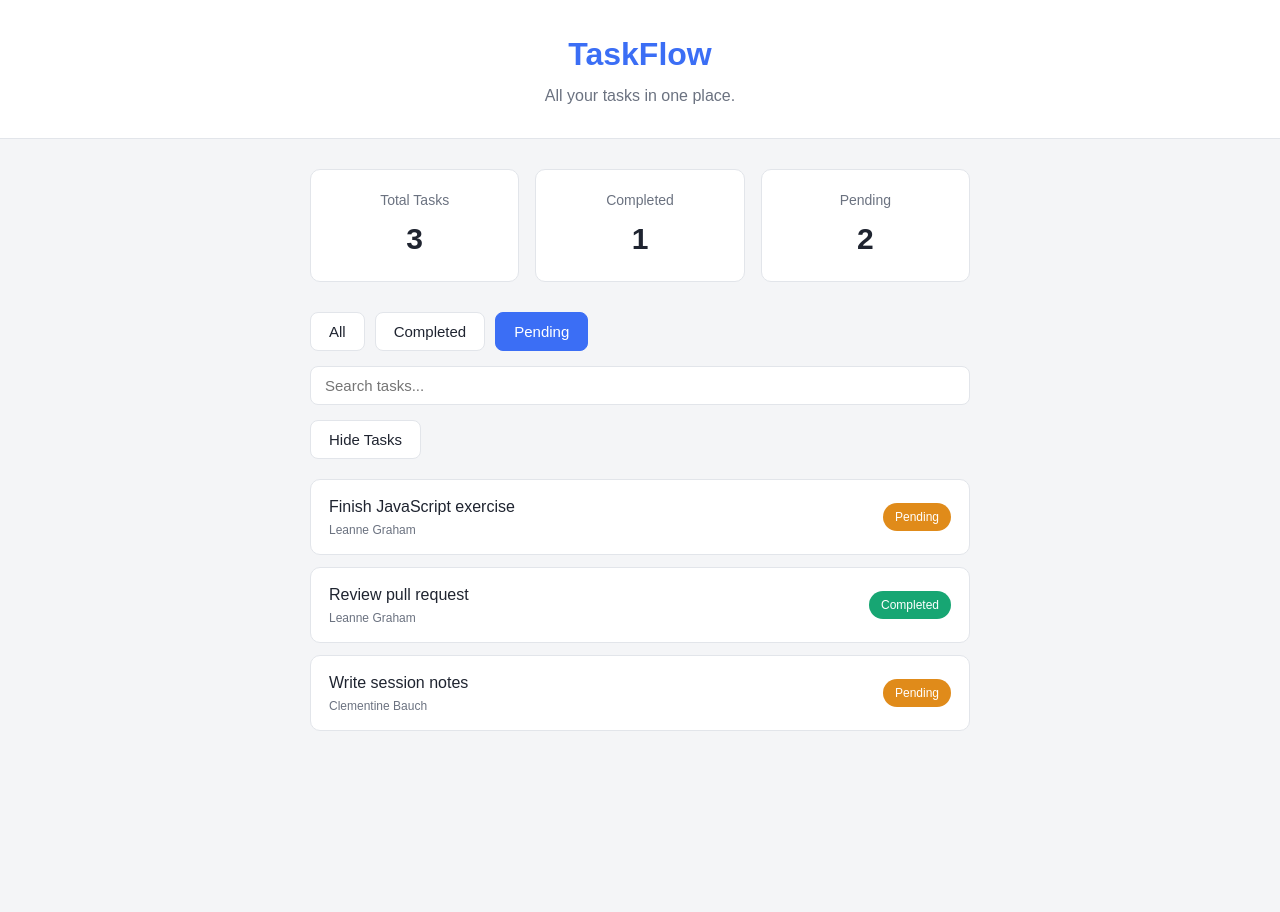
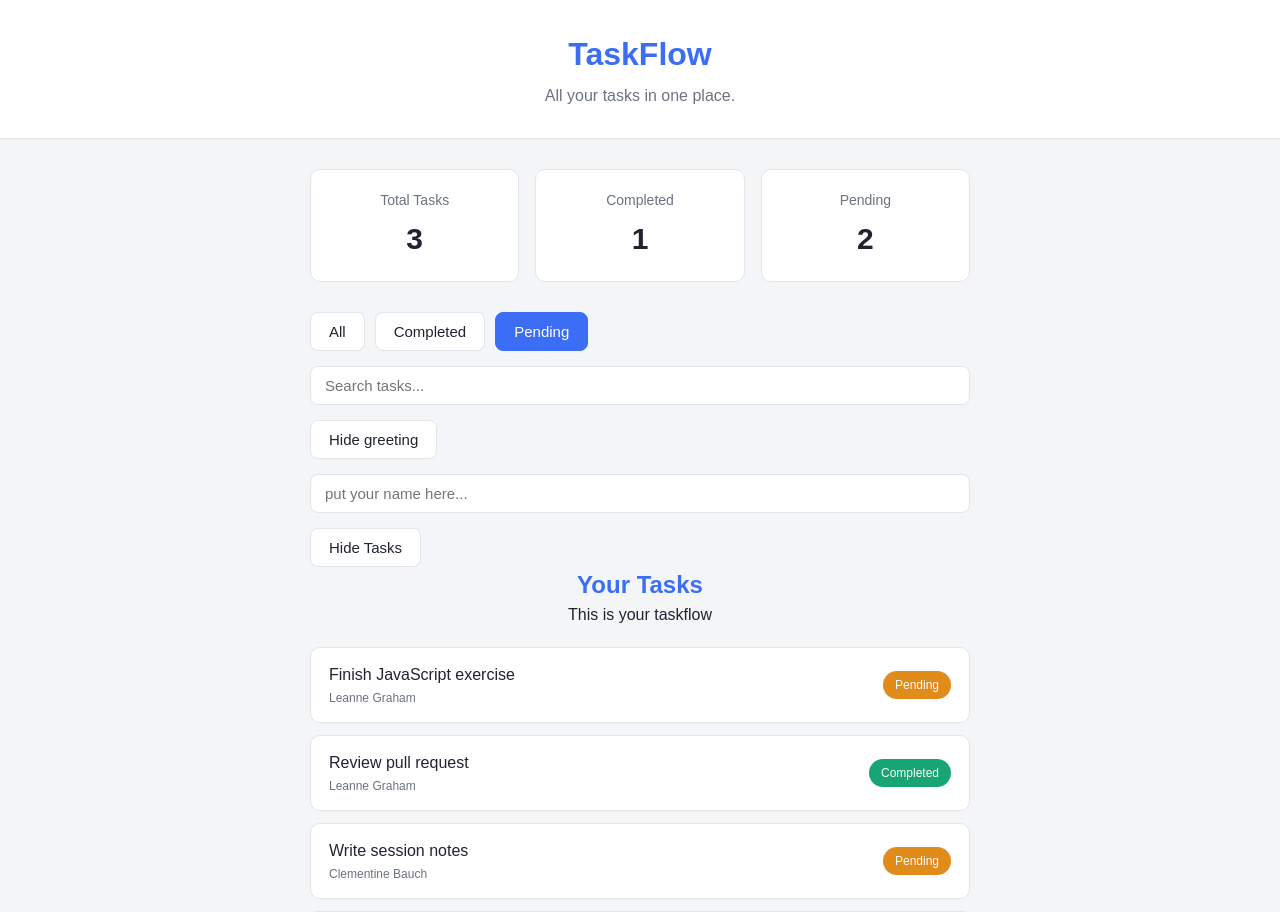
Before and after one commit to b4f-cohort8-salamiyah/b4f-cohort8-salamiyah-react-2026, a React (Vite) app: page / in a window 1280 px wide. Shown: the top 912 px of the page. Before the commit the page ends 800 px from the top, so only its background shows below. Built offline with nearby package versions, Linux system fonts and the light colour scheme.

Commit message:
Describe your changes

```diff
--- a/src/App.tsx
+++ b/src/App.tsx
@@ -2,12 +2,16 @@ import { ChangeEvent, useState } from "react";
 import Header from "./components/Header";
 import StatCard from "./components/StatCard";
 import TaskItem from "./components/TaskItem";
+import SectionTitle from "./components/SectionTitle";
+import PersonSummary from "./components/PersonSummary";
 
 function App() {
   // const currentFilter = "all";
   const [currentFilter, setCurrentFilter] = useState("pending");
   const [searchText, setSearchText] = useState("");
   const [showTasks, setShowTasks] = useState(true);
+  const [showName, setName] = useState("");
+  const [showGreeting, setGreeting] = useState(true);
 
   function handleShowAll() {
     setCurrentFilter("all");
@@ -24,9 +28,24 @@ function App() {
   function handleSearchChange(event: ChangeEvent<HTMLInputElement>) {
     setSearchText(event.target.value);
   }
+  function handleNameChange(event: ChangeEvent<HTMLInputElement>) {
+    setName(event.target.value);
+  }
 
   function handleShowTasks() {
     setShowTasks(!showTasks);
+  }
+  function handleShowGreeting() {
+    setGreeting(!showGreeting);
+  }
+
+  let greetingMessage = "";
+  if (showName === "") {
+    greetingMessage = "";
+  } else if (showName === "admin") {
+    greetingMessage = "Welcome back, admin.";
+  } else {
+    greetingMessage = "Hello, " + showName + "!";
   }
 
   return (
@@ -38,7 +57,6 @@ function App() {
           <StatCard label="Completed" value={1} />
           <StatCard label="Pending" value={2} />
         </section>
-
         <section className="filters">
           <button
             className={`filter-button ${currentFilter === "all" ? "active" : ""}`}
@@ -59,7 +77,6 @@ function App() {
             Pending
           </button>
         </section>
-
         <section className="search">
           <input
             type="text"
@@ -73,11 +90,30 @@ function App() {
             <p className="search-feedback">Searching for: {searchText}</p>
           ) : null}
         </section>
+        <button className="toggle-greeting" onClick={handleShowGreeting}>
+          {showGreeting ? "Hide greeting" : "Show greeting"}
+        </button>
+
+        <section className="name">
+          <input
+            type="text"
+            className="name-input"
+            placeholder="put your name here..."
+            value={showName}
+            onChange={handleNameChange}
+          />
+          {showGreeting && showName !== "" ? (
+            <p className="greeting">{greetingMessage}</p>
+          ) : null}
+        </section>
 
         <button className="toggle-tasks-button" onClick={handleShowTasks}>
           {showTasks ? "Hide Tasks" : "Show Tasks"}
         </button>
-
+        <SectionTitle
+          title="Your Tasks"
+          subtitle="This is your taskflow"
+        ></SectionTitle>
         {showTasks ? (
           <ul className="task-list">
             <TaskItem
@@ -102,6 +138,9 @@ function App() {
             />
           </ul>
         ) : null}
+        <PersonSummary name="Leanne Graham" taskCount={2}></PersonSummary>
+        <PersonSummary name="Clementine Bauch" taskCount={1}></PersonSummary>
+        <PersonSummary name="Hamid alhaj" taskCount={0}></PersonSummary>
       </main>
     </div>
   );
--- /dev/null
+++ b/src/components/PersonSummary.tsx
@@ -0,0 +1,14 @@
+interface PersonSummary {
+  name: string;
+  taskCount: number;
+}
+
+export default function PersonSummary(props: PersonSummary) {
+  return (
+    <div className="summary-countiner">
+      <p className="person-summary">
+        {props.name} : {props.taskCount}
+      </p>
+    </div>
+  );
+}
--- /dev/null
+++ b/src/components/SectionTitle.tsx
@@ -0,0 +1,12 @@
+interface TitleProps {
+  title: string;
+  subtitle: string;
+}
+export default function SectionTitle(props: TitleProps) {
+  return (
+    <section className="section-title">
+      <h2 className="title">{props.title}</h2>
+      <p className="subtitle">{props.subtitle}</p>
+    </section>
+  );
+}
--- a/src/index.css
+++ b/src/index.css
@@ -200,3 +200,56 @@ body {
 .toggle-tasks-button:hover {
   border-color: #3b6ef5;
 }
+/*  homework */
+.title {
+  text-align: center;
+
+  color: #3b6ef5;
+}
+.subtitle {
+  text-align: center;
+
+  color: #1f2430;
+}
+.name {
+  margin-top: 15px;
+}
+
+.name-input {
+  border: 1px solid #e2e5ea;
+  border-radius: 8px;
+  font-size: 15px;
+  padding: 10px 14px;
+  width: 100%;
+}
+
+.name-input:focus {
+  border-color: #3b6ef5;
+  outline: none;
+}
+.greeting {
+  text-align: center;
+  color: #335aa9;
+  font-size: 23px;
+  margin-top: 8px;
+}
+.summary-countiner {
+  border: 1px solid #e2e5ea;
+  border-radius: 8px;
+  font-size: 15px;
+  padding: 10px 14px;
+}
+.toggle-greeting {
+  background-color: #ffffff;
+  border: 1px solid #e2e5ea;
+  border-radius: 8px;
+  color: #1f2430;
+  cursor: pointer;
+  font-size: 15px;
+  padding: 10px 18px;
+  margin-top: 15px;
+}
+
+.toggle-greeting:hover {
+  border-color: #3b6ef5;
+}
```
Also changed, not shown: 1 other file (tests, documents, lock files or other folders).
